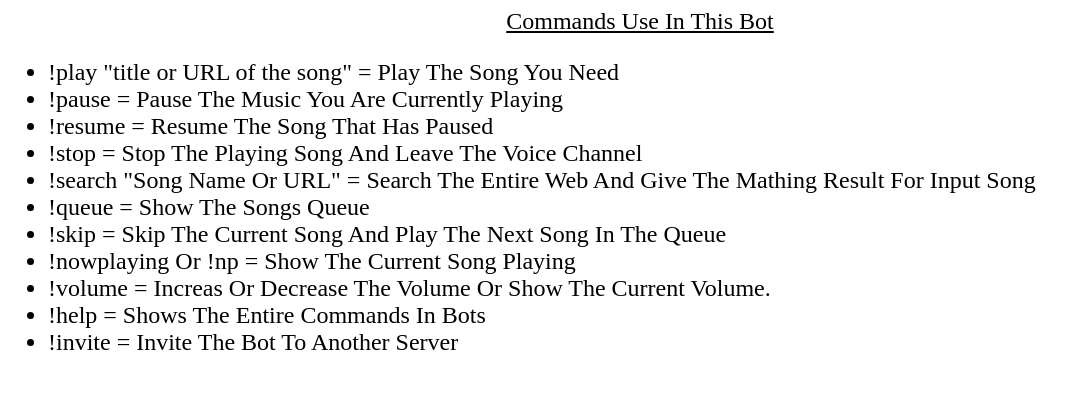
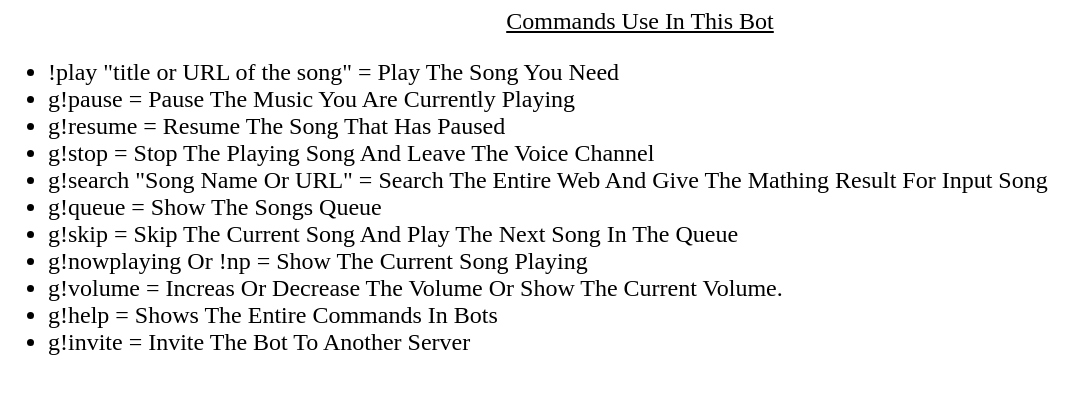
Before and after one commit to PasinduDushan/GROOVER, a plain HTML site: page index.html in a window 1280 px wide. Shown: the whole page, without its empty margins (0-1084 px from the left). Drawn offline with Linux system fonts and the light colour scheme.

Commit message:
Update index.html

```diff
--- a/index.html
+++ b/index.html
@@ -7,15 +7,15 @@
 <font size = 5 color = "black"><center><u><p>Commands Use In This Bot</p></u></center>
 <ul>
   <li>!play "title or URL of the song" = Play The Song You Need</li>
-    <li>!pause = Pause The Music You Are Currently Playing</li>
-    <li>!resume = Resume The Song That Has Paused</li>
-    <li>!stop = Stop The Playing Song And Leave The Voice Channel</li>
-    <li>!search "Song Name Or URL" = Search The Entire Web And Give The Mathing Result For Input Song</li>
-      <li>!queue = Show The Songs Queue</li>
-      <li>!skip = Skip The Current Song And Play The Next Song In The Queue</li>
-      <li>!nowplaying Or !np = Show The Current Song Playing</li>
-      <li>!volume = Increas Or Decrease The Volume Or Show The Current Volume.</li>
-      <li>!help = Shows The Entire Commands In Bots</li>
-      <li>!invite = Invite The Bot To Another Server</li>
+    <li>g!pause = Pause The Music You Are Currently Playing</li>
+    <li>g!resume = Resume The Song That Has Paused</li>
+    <li>g!stop = Stop The Playing Song And Leave The Voice Channel</li>
+    <li>g!search "Song Name Or URL" = Search The Entire Web And Give The Mathing Result For Input Song</li>
+      <li>g!queue = Show The Songs Queue</li>
+      <li>g!skip = Skip The Current Song And Play The Next Song In The Queue</li>
+      <li>g!nowplaying Or !np = Show The Current Song Playing</li>
+      <li>g!volume = Increas Or Decrease The Volume Or Show The Current Volume.</li>
+      <li>g!help = Shows The Entire Commands In Bots</li>
+      <li>g!invite = Invite The Bot To Another Server</li>
 </ul></font>
 </div>
```
